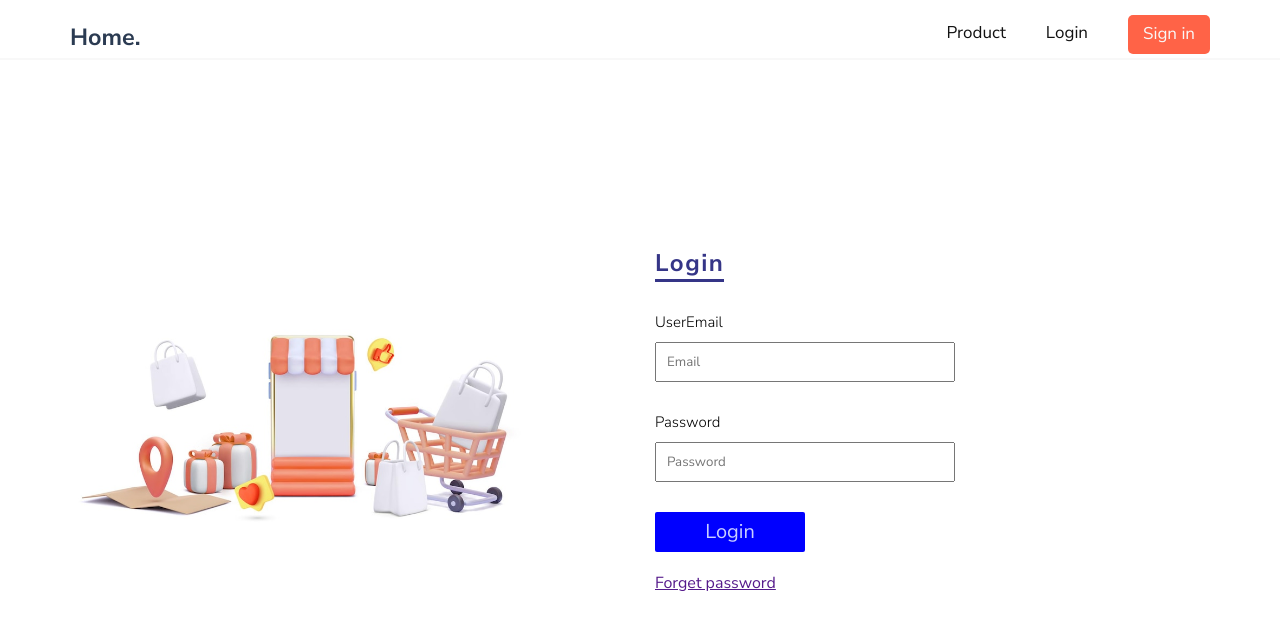
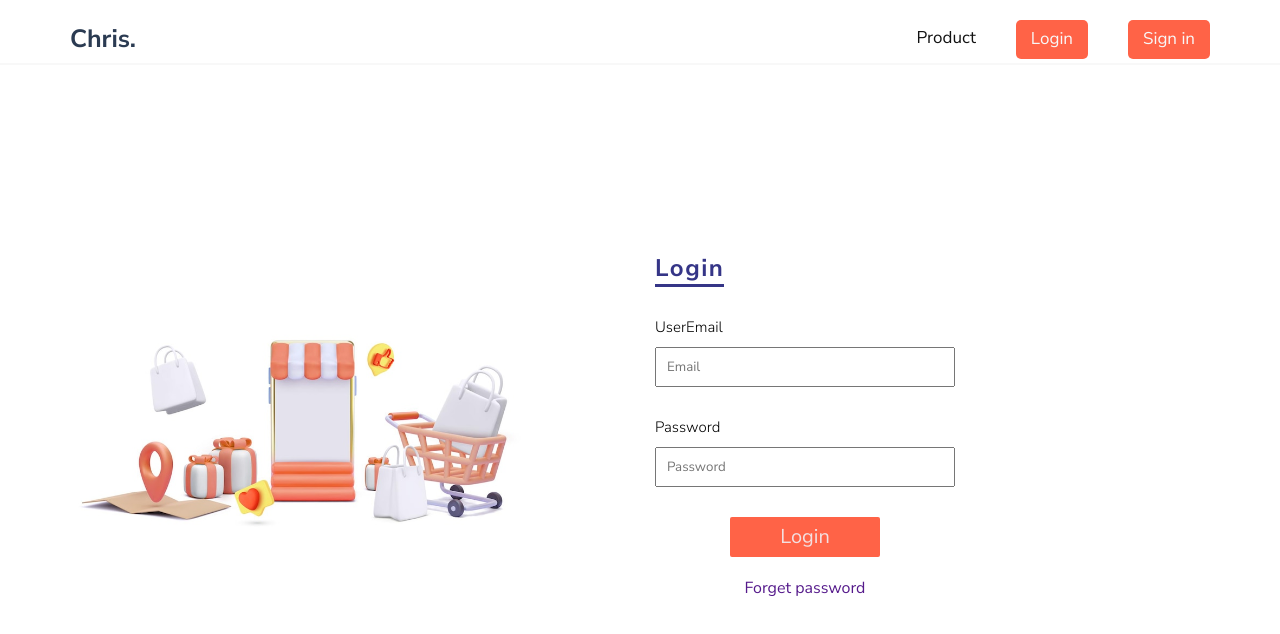
Before and after one commit to AChris-T/AltSchoolExamVue, a Vue app: page /login in a window 1280 px wide. Shown: the top 634 px of the page. Built offline with nearby package versions, Linux system fonts and the light colour scheme; no server answers.

Commit message:
initial commit

```diff
--- a/src/assets/main.css
+++ b/src/assets/main.css
@@ -5,4 +5,5 @@
     margin: 0;
     box-sizing: border-box;
     font-family: 'Nunito Sans', sans-serif;
+    overflow: hidden;
 }
--- a/src/components/Navbar.vue
+++ b/src/components/Navbar.vue
@@ -1,7 +1,7 @@
 <template> <div class="nav-bar">
     <div class="nav-container">
         <div class="logo">
-         <a href="/"><h3>Home.</h3></a>
+         <h3>Chris.</h3>
         </div>
         <div class="navinfo">
           <a href="/user">Product</a>
@@ -43,19 +43,19 @@ const handleSignOut = () => {
   position: relative;
   border-bottom:2px solid #f8f8f8;
   width: 100%;
-  height: 40px;
+  height: 65px;
 }
 .nav-container{
   display: flex;
   align-items: center;
   margin: 20px 70px;
-  top: 0;
   justify-content: space-between;
 }
-.logo a{
+.logo h3{
   text-decoration: none;
   color: #2b3b52;
-  font-size: 20px;
+  font-size: 25px;
+  cursor:default;
 }
 .navinfo{
   display: flex;
@@ -66,7 +66,7 @@ const handleSignOut = () => {
   position: relative;
   display: flex;
   align-items: center;
-  margin-top: -5px;
+
   text-decoration: none;
   line-height: 0.5;
   font-weight: 400;
@@ -74,6 +74,14 @@ const handleSignOut = () => {
   border-bottom: 3px solid transparent;
   transition: .4s;
   font-size: 17px;
+}
+.navinfo a:nth-child(2){
+  width: fit-content;
+  padding: 15px;
+  border-radius: 5px;
+  background-color: tomato;
+  border: none;
+  color: #f8f8f8;
 }
 .navinfo a:nth-child(3){
   width: fit-content;
@@ -83,7 +91,7 @@ const handleSignOut = () => {
   border: none;
   color: #f8f8f8;
 }
-.navinfo a:nth-child(3):hover{
+.navinfo a:nth-child(3):hover,.navinfo a:nth-child(2):hover{
   background-color: rgb(201, 70, 46);
 }
 .navinfo a:hover{
--- a/src/components/SignIn.vue
+++ b/src/components/SignIn.vue
@@ -138,14 +138,14 @@ label{
     font-size: 18px;
     font-weight: 600;
     cursor: pointer;
-    background-color: blue;
+    background-color: tomato;
     border: none;
     border-radius: 2px;
     color: rgba(240, 248, 255, 0.833);
     margin-bottom: 10px;
 }
 .log-btn:hover{
-    background-color: rgb(36, 36, 198);
+    background-color: rgb(240, 87, 60);
 }
 .log-det{
     font-size: 12px;
--- a/src/views/HomeView.vue
+++ b/src/views/HomeView.vue
@@ -4,7 +4,7 @@
         <div class="home_btn">
             <div class="home-details">
                 <h1>Discover Products <br>for a life well lived</h1>
-                <button><a href="/login">Get Started</a></button>
+                <a href="/login" class="button">Get Started</a>
                 <h6>Limited Qualities available</h6>
             </div>
         </div>
@@ -44,14 +44,13 @@
         padding: 30px;
         width: fit-content;
     }
-    button{
-        margin-top: 40px;
-        height: 50px;
+    .home-details h1{
+        margin-bottom:30px;
+    }
+    .button{
+        padding: 10px 95px;
         border: none;
-        width: 290px;
         background-color: tomato;
-    }
-    button a{
         text-decoration: none;
         font-size: 17px;
         letter-spacing:1.5px;
--- a/src/views/LoginIn.vue
+++ b/src/views/LoginIn.vue
@@ -16,11 +16,11 @@
                     <label>Password</label>
                     <input type="Password" class="form-control" v-model="password" placeholder="Password"/>
                 </div>
-
-                <button class="log-btn" @click="register"> Login</button>
             </form>
-
-            <span ><a href="" class="log-forget">Forget password</a></span>
+                <div class="log-btns">
+                    <button class="log-btn" @click="register"> Login</button>
+                    <span ><a href="" class="log-forget">Forget password</a></span>
+                </div>
             </div>
         </div>
     </div>
@@ -129,19 +129,32 @@ label{
 .form-control:focus{
     outline: none;
 }
+.log-btns{
+    display: flex;
+    align-items: center;
+    flex-direction: column;
+    justify-content: center;
+    width: 300px;
+}
 .log-btn{
+    display: flex;
+    align-items: center;
+    justify-content: center;
     width: 150px;
     height: 40px;
     font-size: 20px;
     cursor: pointer;
     margin-bottom: 20px;
-    background-color: blue;
+    background-color:tomato;
     border: none;
     border-radius: 2px;
     color: rgba(240, 248, 255, 0.833);
 }
 .log-btn:hover{
-    background-color: rgb(36, 36, 198);
+    background-color: rgb(235, 94, 70);
+}
+.log-forget{
+    text-decoration: none;
 }
 /*Responsive */
 @media (max-width: 920px) {
```
